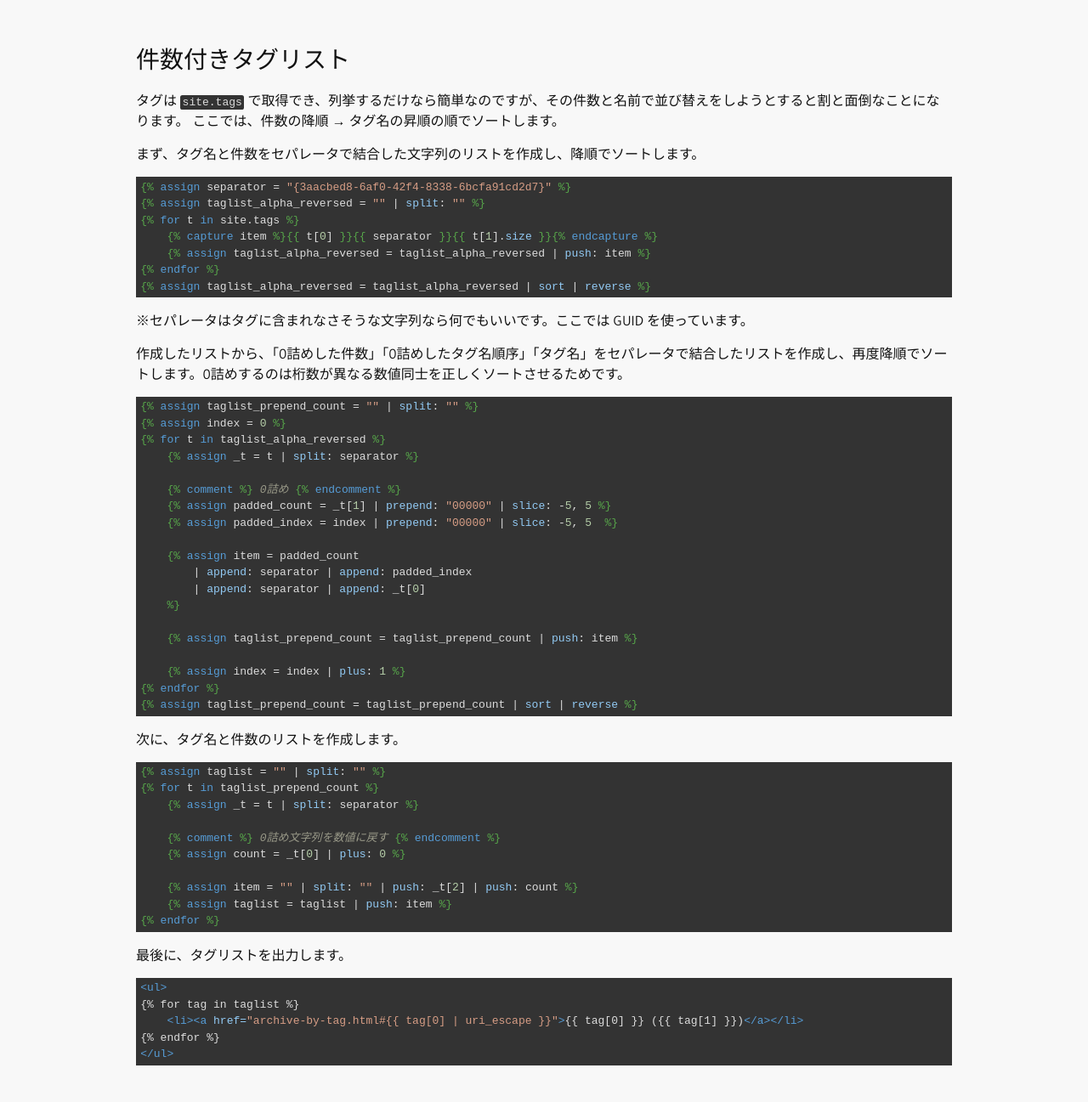
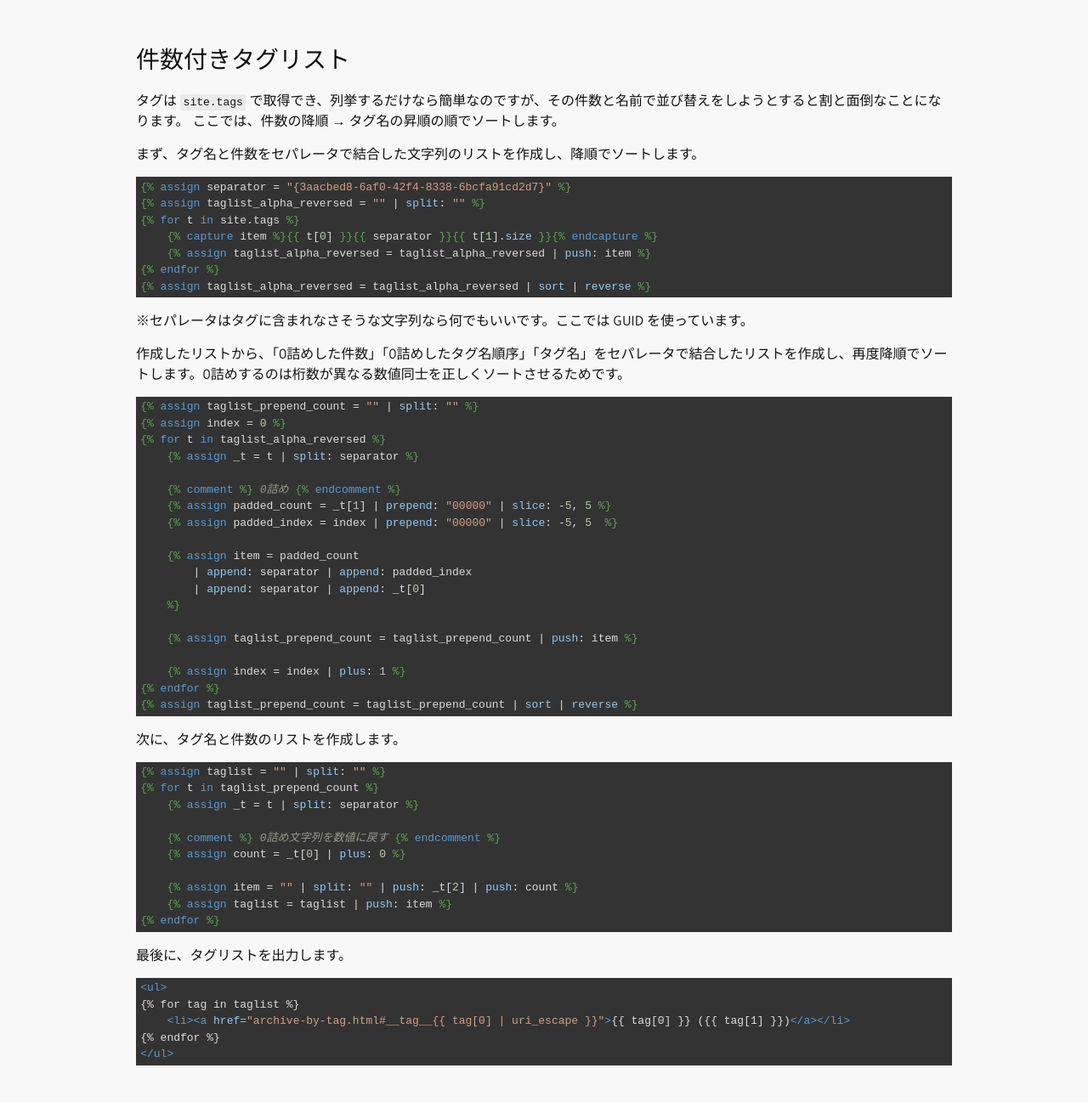
Before and after one commit to stmy/stmy.github.io, a Jekyll site: the page built from _posts/2016-08/2016-08-02-Post-Archive-In-Jekyll-Safe-Mode.md, in a window 1280 px wide. Shown: the part 355-1652 px from the top of the page at 85% size. Built offline with Jekyll 4.4.1, drawn with Linux system fonts in a browser that asks for light colours; nearby versions of some CDN libraries; comment, search, counter and statistics services are not loaded.

Commit message:
Fix some errors in post and fix color of the inline code

````diff
--- a/_posts/2016-08/2016-08-02-Post-Archive-In-Jekyll-Safe-Mode.md
+++ b/_posts/2016-08/2016-08-02-Post-Archive-In-Jekyll-Safe-Mode.md
@@ -82,7 +82,7 @@ Github Pages の Jekyll はセーフモードで動作しているため、カ
 ```html
 <ul>
 {% for tag in taglist %}
-    <li><a href="archive-by-tag.html#{{ tag[0] | uri_escape }}">{{ tag[0] }} ({{ tag[1] }})</a></li>
+    <li><a href="archive-by-tag.html#__tag__{{ tag[0] | uri_escape }}">{{ tag[0] }} ({{ tag[1] }})</a></li>
 {% endfor %}
 </ul>
 ```
--- a/_sass/_base.scss
+++ b/_sass/_base.scss
@@ -136,22 +136,28 @@ pre,
 code {
     font-size: 1em;
     border-radius: 0.2em;
-    color: #dcdcdc;
-    background-color: #333;
+    color: $text-color;
 }
 
 code {
     padding: 0.1em 0.2em;
+    border: 0.1em solid $grey-color-light;
+    background-color: darken($background-color, 5%);
 }
 
 pre {
     padding: 0.2em 0.4em;
     overflow-x: auto;
+    background-color: #333;
+    color: $text-color;
 
     > code {
+        color: #dcdcdc;
         border: 0;
         padding-right: 0;
         padding-left: 0;
+        border-radius: 0;
+        background-color: transparent;
     }
 }
 
````
